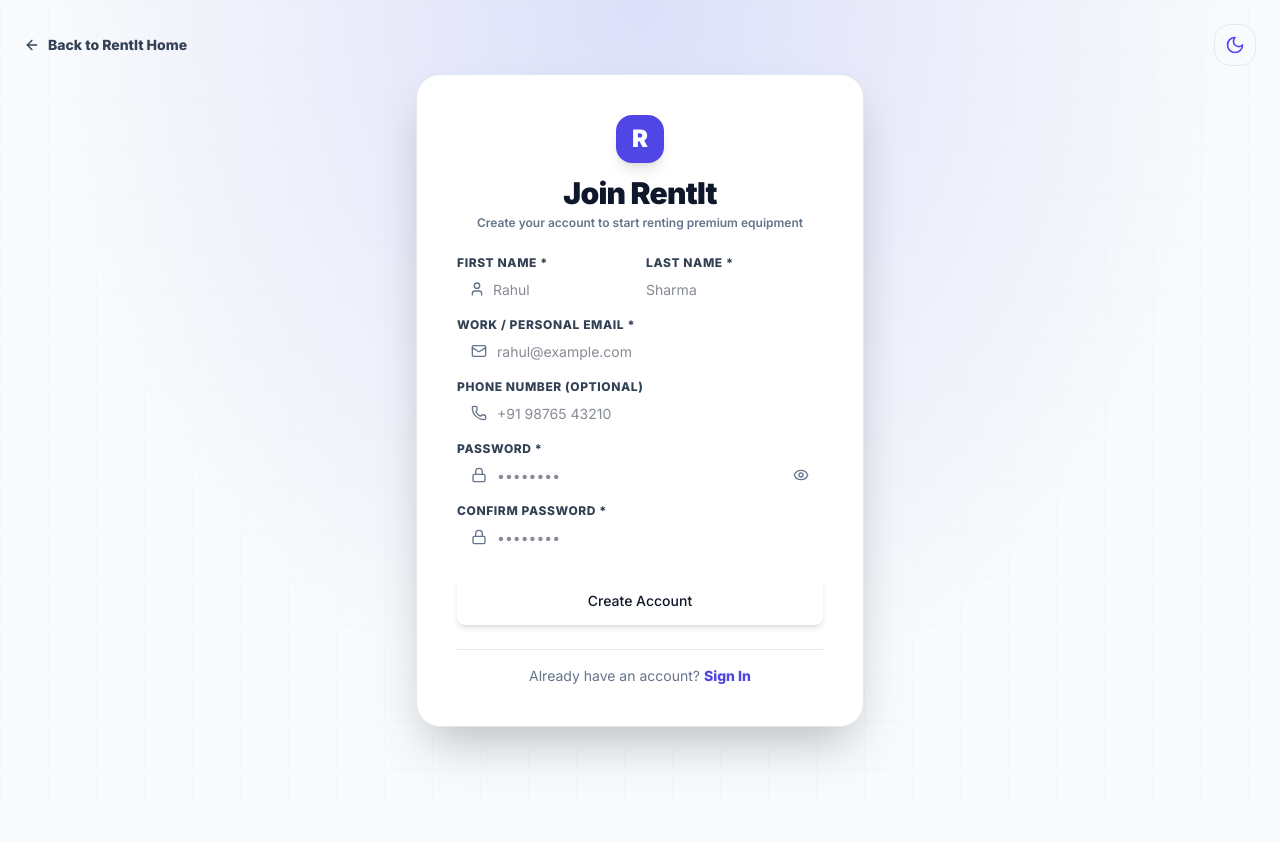
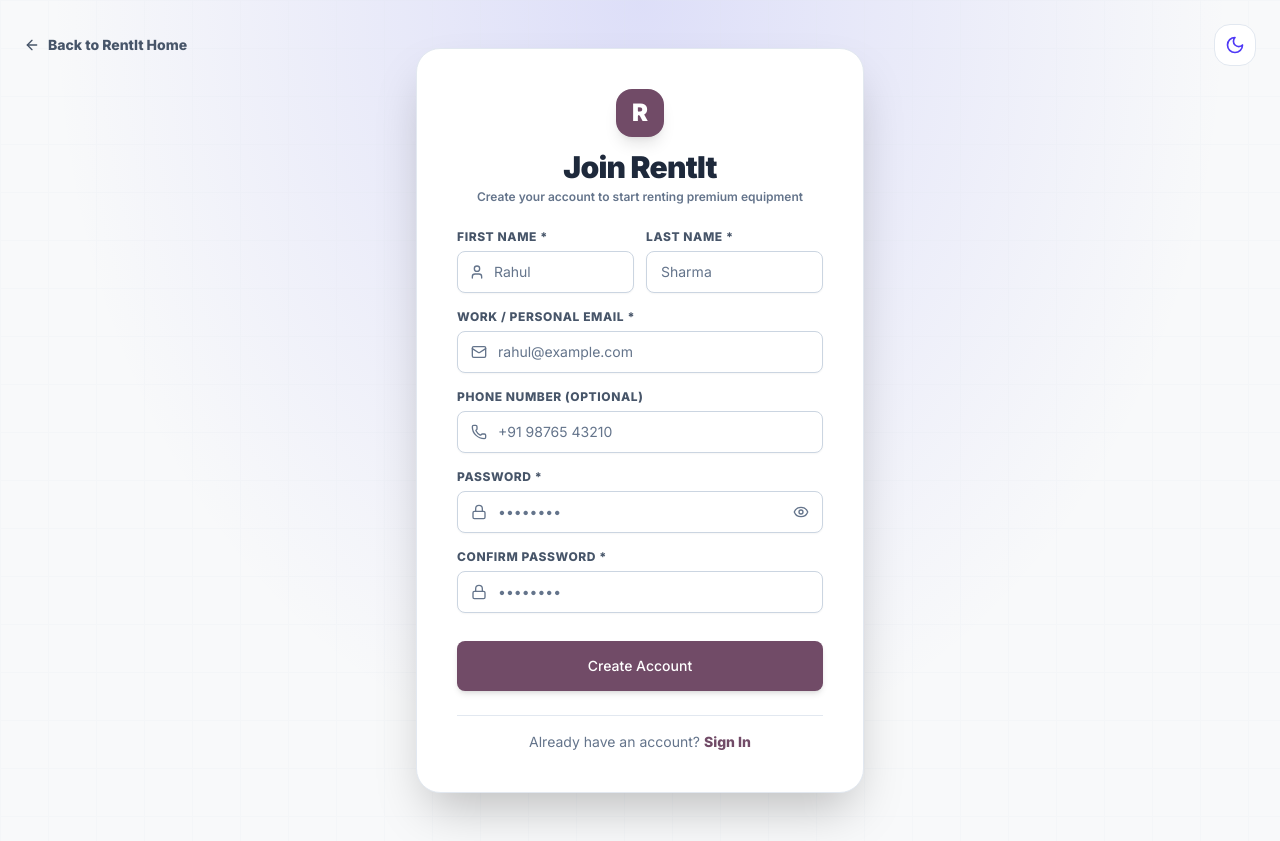
Before and after one commit to thepriyanshumishra/Rent-It, a React (Vite) app in the folder frontend-react/: page /register in a window 1280 px wide. Before the commit the page ends 800 px from the top, so only its background shows below. Built offline with nearby package versions, Linux system fonts and the light colour scheme.

Commit message:
style: implement Odoo plum/purple design system with crisp 1px borders, rounded corners, clean padding, and explicit input-field styling across all forms

```diff
--- a/frontend-react/src/index.css
+++ b/frontend-react/src/index.css
@@ -31,73 +31,83 @@
   --color-info: var(--info);
   --color-info-subtle: var(--info-subtle);
 
-  --font-sans: "Inter", sans-serif;
+  --font-sans: "Inter", -apple-system, BlinkMacSystemFont, "Segoe UI", Roboto, sans-serif;
 }
 
-/* Light Mode Defaults (Primary Theme) */
+/* Odoo-Inspired Color System (Primary Light Theme) */
 :root, [data-theme="light"] {
-  --bg: #f8fafc;
-  --bg-elevated: #ffffff;
-  --bg-subtle: #f1f5f9;
-  --bg-overlay: #ffffff;
+  --bg: #F8F9FA;
+  --bg-elevated: #FFFFFF;
+  --bg-subtle: #F1F3F5;
+  --bg-overlay: #FFFFFF;
 
-  --border: #e2e8f0;
-  --border-subtle: #f1f5f9;
-  --border-strong: #cbd5e1;
+  --border: #E2E8F0;
+  --border-subtle: #F1F5F9;
+  --border-strong: #CBD5E1;
 
-  --text: #0f172a;
-  --text-secondary: #334155;
-  --text-muted: #64748b;
+  --text: #1E293B;
+  --text-secondary: #475569;
+  --text-muted: #64748B;
 
-  --accent: #4f46e5;
-  --accent-hover: #4338ca;
-  --accent-subtle: rgba(79, 70, 229, 0.08);
-  --accent-subtle-hover: rgba(79, 70, 229, 0.15);
+  /* Signature Odoo Plum / Purple Accent */
+  --accent: #714B67;
+  --accent-hover: #5C3C54;
+  --accent-subtle: rgba(113, 75, 103, 0.08);
+  --accent-subtle-hover: rgba(113, 75, 103, 0.16);
 
-  --success: #16a34a;
-  --success-subtle: rgba(22, 163, 74, 0.1);
+  /* Odoo Secondary Teal & Gold Highlights */
+  --teal: #017E84;
+  --teal-subtle: rgba(1, 126, 132, 0.1);
+  --gold: #E0A025;
 
-  --warning: #d97706;
-  --warning-subtle: rgba(217, 119, 6, 0.1);
+  --success: #10B981;
+  --success-subtle: rgba(16, 185, 129, 0.1);
 
-  --danger: #dc2626;
-  --danger-subtle: rgba(220, 38, 38, 0.1);
+  --warning: #F59E0B;
+  --warning-subtle: rgba(245, 158, 11, 0.1);
 
-  --info: #0284c7;
+  --danger: #EF4444;
+  --danger-subtle: rgba(239, 68, 68, 0.1);
+
+  --info: #0284C7;
   --info-subtle: rgba(2, 132, 199, 0.1);
 }
 
-/* Dark Mode Overrides */
+/* Clean Dark Mode (Odoo Enterprise Dark) */
 [data-theme="dark"] {
-  --bg: #09090b;
-  --bg-elevated: #121215;
-  --bg-subtle: #18181b;
-  --bg-overlay: #1e1e24;
+  --bg: #0F172A;
+  --bg-elevated: #1E293B;
+  --bg-subtle: #334155;
+  --bg-overlay: #1E293B;
 
-  --border: #27272a;
-  --border-subtle: #1f1f23;
-  --border-strong: #3f3f46;
+  --border: #334155;
+  --border-subtle: #1E293B;
+  --border-strong: #475569;
 
-  --text: #f4f4f5;
-  --text-secondary: #a1a1aa;
-  --text-muted: #71717a;
+  --text: #F8FAFC;
+  --text-secondary: #CBD5E1;
+  --text-muted: #94A3B8;
 
-  --accent: #6366f1;
-  --accent-hover: #818cf8;
-  --accent-subtle: rgba(99, 102, 241, 0.14);
-  --accent-subtle-hover: rgba(99, 102, 241, 0.25);
+  --accent: #A855F7;
+  --accent-hover: #C084FC;
+  --accent-subtle: rgba(168, 85, 247, 0.15);
+  --accent-subtle-hover: rgba(168, 85, 247, 0.25);
 
-  --success: #22c55e;
-  --success-subtle: rgba(34, 197, 94, 0.14);
+  --teal: #14B8A6;
+  --teal-subtle: rgba(20, 184, 166, 0.15);
+  --gold: #FBBF24;
 
-  --warning: #f59e0b;
-  --warning-subtle: rgba(245, 158, 11, 0.14);
+  --success: #34D399;
+  --success-subtle: rgba(52, 211, 153, 0.15);
 
-  --danger: #ef4444;
-  --danger-subtle: rgba(239, 68, 68, 0.14);
+  --warning: #FBBF24;
+  --warning-subtle: rgba(251, 191, 36, 0.15);
 
-  --info: #38bdf8;
-  --info-subtle: rgba(56, 189, 248, 0.14);
+  --danger: #F87171;
+  --danger-subtle: rgba(248, 113, 113, 0.15);
+
+  --info: #38BDF8;
+  --info-subtle: rgba(56, 189, 248, 0.15);
 }
 
 @layer base {
@@ -109,22 +119,17 @@
     background-color: var(--bg);
     color: var(--text);
     font-family: var(--font-sans);
-    transition: background-color 0.25s ease, color 0.25s ease;
-    user-select: none;
-    -webkit-user-select: none;
-    -moz-user-select: none;
-    -ms-user-select: none;
+    transition: background-color 0.2s ease, color 0.2s ease;
+    -webkit-font-smoothing: antialiased;
   }
 
-  input, textarea, [contenteditable="true"], .select-text {
+  input, textarea, select, [contenteditable="true"] {
     user-select: text !important;
     -webkit-user-select: text !important;
-    -moz-user-select: text !important;
-    -ms-user-select: text !important;
   }
 
   ::selection {
-    background-color: rgba(99, 102, 241, 0.3);
+    background-color: var(--accent-subtle-hover);
     color: var(--text);
   }
 
@@ -134,7 +139,7 @@
   }
 
   ::-webkit-scrollbar-track {
-    background-color: var(--bg-elevated);
+    background-color: var(--bg-subtle);
   }
 
   ::-webkit-scrollbar-thumb {
@@ -147,25 +152,109 @@
   }
 }
 
+/* Crisp Component & Form Styles */
 @layer components {
-  .container-app {
-    margin-left: auto;
-    margin-right: auto;
-    max-width: 80rem;
-    padding-left: 1rem;
-    padding-right: 1rem;
+  /* Form Inputs (Fixed for all forms across app) */
+  .input-field, .input-base, input[type="text"], input[type="email"], input[type="password"], input[type="tel"], input[type="date"], input[type="number"], select, textarea {
+    width: 100%;
+    padding: 0.625rem 0.875rem;
+    font-size: 0.875rem;
+    line-height: 1.25rem;
+    font-weight: 500;
+    color: var(--text);
+    background-color: var(--bg-elevated);
+    border: 1px solid var(--border-strong);
+    border-radius: 0.5rem;
+    box-shadow: 0 1px 2px 0 rgba(0, 0, 0, 0.04);
+    transition: border-color 0.15s ease, box-shadow 0.15s ease;
   }
 
-  .card {
-    border-radius: 1rem;
-    border: 1px solid var(--border);
-    background-color: var(--bg-elevated);
+  .input-field:focus, .input-base:focus, input:focus, select:focus, textarea:focus {
+    outline: none;
+    border-color: var(--accent);
+    box-shadow: 0 0 0 3px var(--accent-subtle-hover);
   }
 
+  .input-field::placeholder, .input-base::placeholder, input::placeholder, textarea::placeholder {
+    color: var(--text-muted);
+    font-weight: 400;
+  }
+
+  /* Buttons */
+  .btn-primary {
+    display: inline-flex;
+    align-items: center;
+    justify-content: center;
+    gap: 0.5rem;
+    padding: 0.625rem 1.25rem;
+    font-size: 0.875rem;
+    font-weight: 700;
+    color: #ffffff;
+    background-color: var(--accent);
+    border: 1px solid transparent;
+    border-radius: 0.5rem;
+    box-shadow: 0 1px 3px 0 rgba(0, 0, 0, 0.1);
+    cursor: pointer;
+    transition: all 0.15s ease;
+  }
+
+  .btn-primary:hover {
+    background-color: var(--accent-hover);
+    transform: translateY(-1px);
+  }
+
+  .btn-outline {
+    display: inline-flex;
+    align-items: center;
+    justify-content: center;
+    gap: 0.5rem;
+    padding: 0.625rem 1.25rem;
+    font-size: 0.875rem;
+    font-weight: 600;
+    color: var(--text);
+    background-color: var(--bg-elevated);
+    border: 1px solid var(--border-strong);
+    border-radius: 0.5rem;
+    cursor: pointer;
+    transition: all 0.15s ease;
+  }
+
+  .btn-outline:hover {
+    border-color: var(--accent);
+    color: var(--accent);
+    background-color: var(--accent-subtle);
+  }
+
+  /* Cards & Elevators */
+  .card {
+    background-color: var(--bg-elevated);
+    border: 1px solid var(--border);
+    border-radius: 0.75rem;
+    box-shadow: 0 1px 3px 0 rgba(0, 0, 0, 0.05), 0 1px 2px 0 rgba(0, 0, 0, 0.02);
+  }
+
+  /* Badges */
+  .badge {
+    display: inline-flex;
+    align-items: center;
+    gap: 0.375rem;
+    padding: 0.25rem 0.625rem;
+    font-size: 0.75rem;
+    font-weight: 700;
+    border-radius: 9999px;
+    text-transform: uppercase;
+    letter-spacing: 0.025em;
+  }
+
+  .badge-success { background-color: var(--success-subtle); color: var(--success); }
+  .badge-warning { background-color: var(--warning-subtle); color: var(--warning); }
+  .badge-danger  { background-color: var(--danger-subtle);  color: var(--danger); }
+  .badge-info    { background-color: var(--info-subtle);    color: var(--info); }
+  .badge-muted   { background-color: var(--bg-subtle);      color: var(--text-muted); }
+
+  /* Navbar Glass */
   .glass {
+    background-color: var(--bg-elevated);
     border-bottom: 1px solid var(--border);
-    background-color: var(--bg);
-    opacity: 0.95;
-    backdrop-filter: blur(12px);
   }
 }
```
Also changed, not shown: 1 other file (tests, documents, lock files or other folders).
